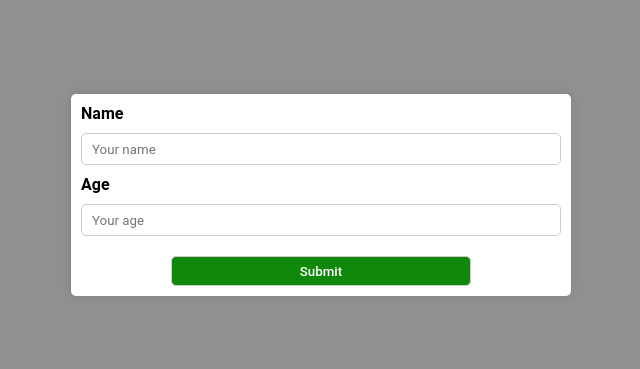
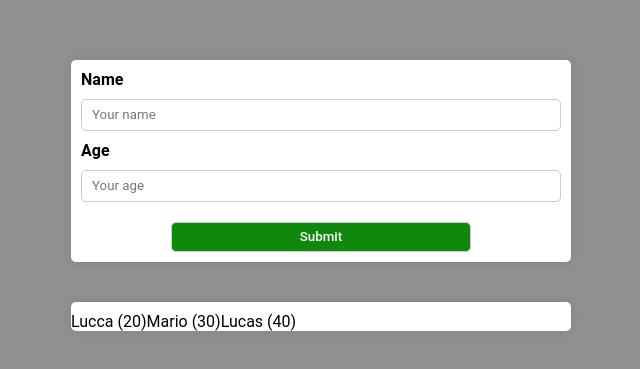
Before and after one commit to LuccaBarroso/PeopleList, a React (Create React App) app: page / in a window 1280 px wide. Shown: the part 215-584 px from the top of the page, without its empty margins (319-959 px from the left). Built offline with nearby package versions, Linux system fonts and the light colour scheme.

Commit message:
user registration

```diff
--- a/src/App.js
+++ b/src/App.js
@@ -2,12 +2,20 @@ import React from 'react';
 
 import './App.scss';
 import FormUser from './components/Users/FormUser';
+import DisplayUsers from './components/Users/DisplayUsers';
+const initialUsers  = ["Lucca (20)", "Mario (30)", "Lucas (40)"];
 
 function App() {
+  const [users, setUsers] = React.useState(initialUsers);
+
+  const createNewUserHandler = (userName, userAge) => {
+    setUsers([...users, `${userName} (${userAge})`]);
+  }
 
   return (
     <div className="App">
-      <FormUser />
+      <FormUser onCreateNewUser={createNewUserHandler} />
+      <DisplayUsers users={users} />
     </div>
   );
 }
--- /dev/null
+++ b/src/components/UI/Card.js
@@ -0,0 +1,11 @@
+import React from "react";
+
+import styles from "./Card.module.scss";
+
+const Card = (props) => {
+  return <div className={styles["card"]}>
+    {props.children}
+  </div>;
+};
+
+export default Card;
--- /dev/null
+++ b/src/components/UI/Card.module.scss
@@ -0,0 +1,14 @@
+.card {
+  padding-top: 10px;
+  display: flex;
+  flex-direction: column;
+  align-items: left;
+  justify-content: center;
+  width: 90%;
+  height: auto;
+  margin: 30px auto 10px auto;
+  border-radius: 5px;
+  box-shadow: 0 0 10px rgba(0, 0, 0, 0.1);
+  max-width: 500px;
+  background-color: white;
+}
--- /dev/null
+++ b/src/components/Users/DisplayUsers.js
@@ -0,0 +1,11 @@
+import React from "react";
+import Card from "../UI/Card";
+
+const DisplayUsers = (props) => {
+  return (
+    <Card>
+      {props.users}
+    </Card>
+  )
+}
+export default DisplayUsers;
--- a/src/components/Users/FormUser.js
+++ b/src/components/Users/FormUser.js
@@ -1,15 +1,32 @@
-import React from "react";
+import React, {useState} from "react";
+import Card from "../UI/Card";
 import styles from "./FormUser.module.scss";
 
 const FormUser = (props) => {
+  const [userName, setUserName] = useState("")
+  const [userAge, setUserAge] = useState("")
+
+  const CreateNewUserHandler = (e) => {
+    e.preventDefault();
+    console.log(`CreateNewUserHandler ${userName} ${userAge}`);
+  }
+  const changeNameHandler = (e) => {
+    setUserName(e.target.value)
+  }
+  const changeAgeHandler = (e) => {
+    setUserAge(e.target.value)
+  }
+
   return (
-    <form className={styles["form-user"]}>
+    <Card className={styles["form-user"]}>
+    <form onSubmit={CreateNewUserHandler} className={styles["form-user"]}>
       <label for="fname">Name </label>
-      <input type="text" id="fname" name="fname" placeholder="Your name" />
+      <input type="text" onChange={changeNameHandler} id="fname" name="fname" placeholder="Your name" />
       <label for="lname">Age </label>
-      <input type="text" id="lname" name="lname" placeholder="Your age" />
+      <input type="text" onChange={changeAgeHandler} id="lname" name="lname" placeholder="Your age" />
       <input type="submit" value="Submit" />
     </form>
+    </Card>
   );
 };
 
--- a/src/components/Users/FormUser.module.scss
+++ b/src/components/Users/FormUser.module.scss
@@ -1,18 +1,9 @@
 @import "../StylesUtils/Colors";
 
 .form-user {
-  padding-top: 10px;
   display: flex;
   flex-direction: column;
   align-items: left;
-  justify-content: center;
-  width: 90%;
-  height: auto;
-  margin: 30px auto 10px auto;
-  border-radius: 5px;
-  box-shadow: 0 0 10px rgba(0, 0, 0, 0.1);
-  max-width: 500px;
-  background-color: white;
   input, label{
     width: auto;
     padding: 0 10px;
```
